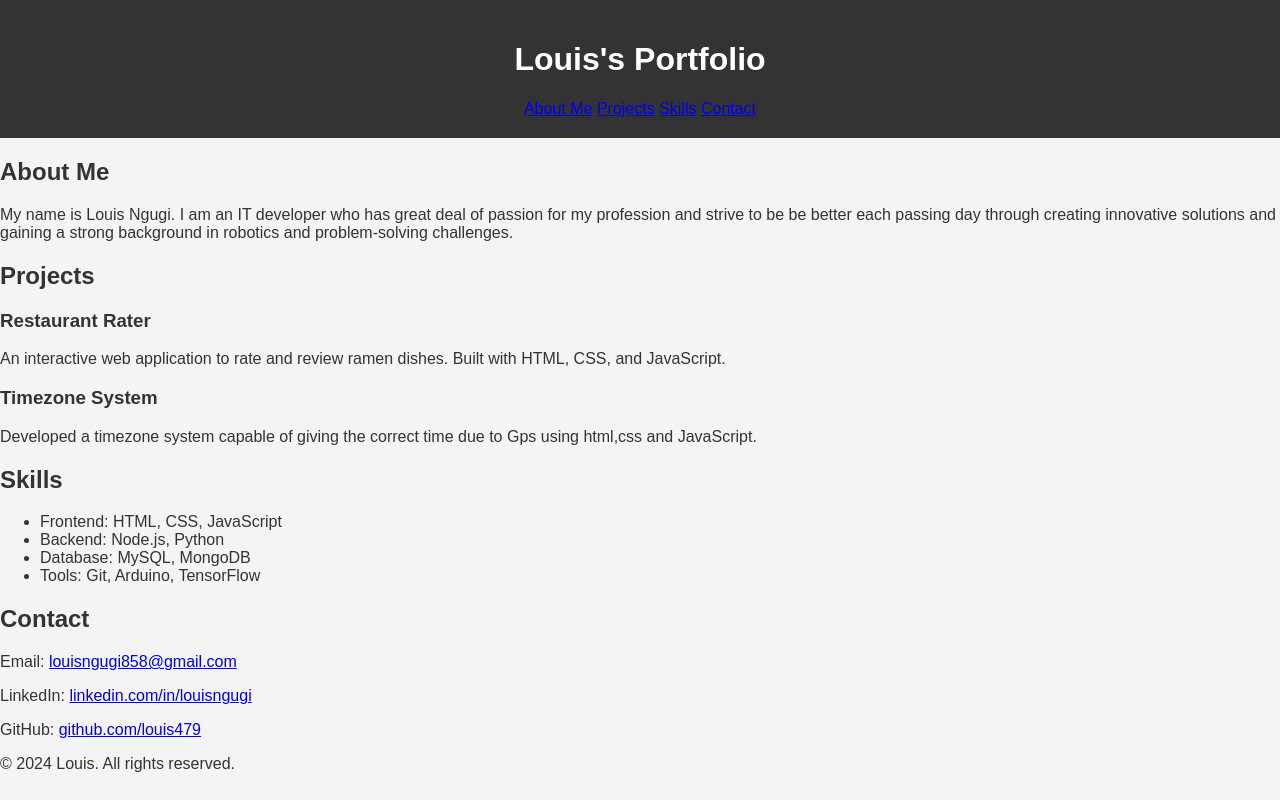
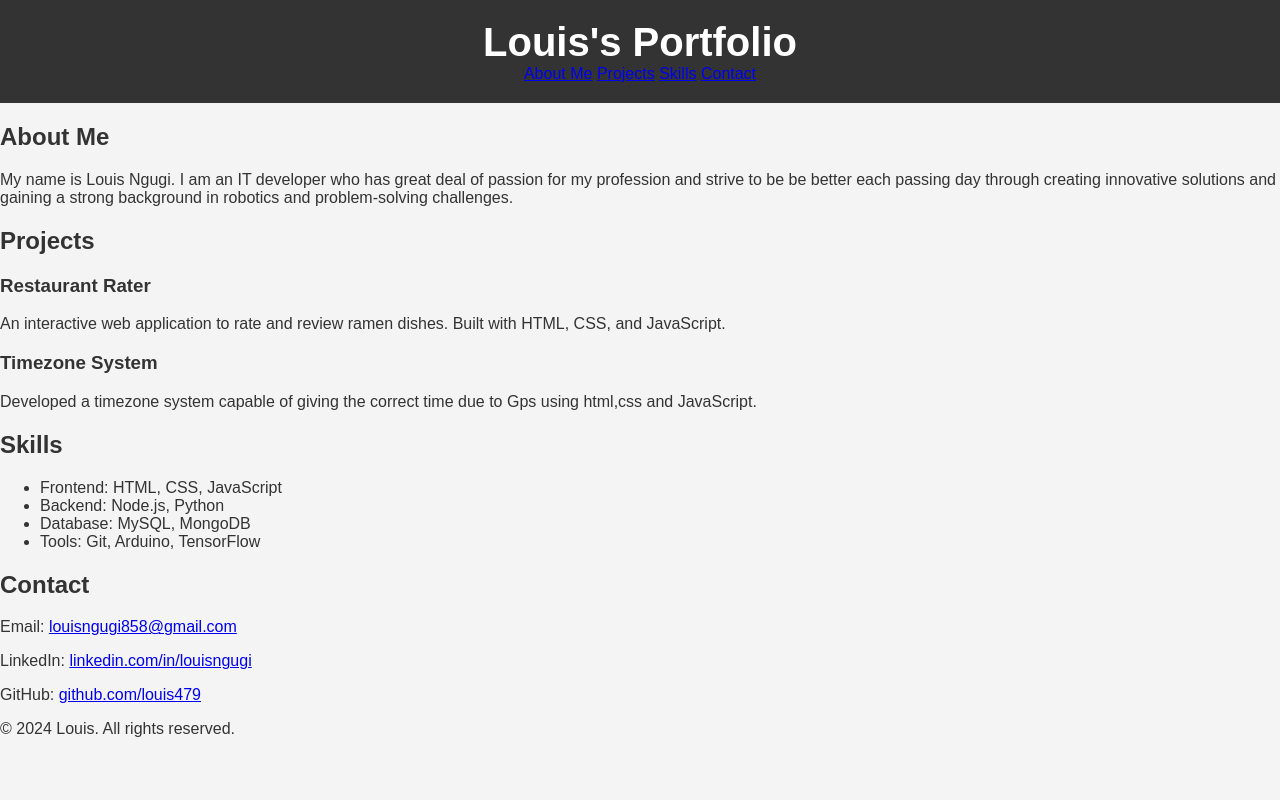
Before and after one commit to louis479/portfolio-project-assignment, a plain HTML site: page index.html in a window 1280 px wide. Drawn offline with Linux system fonts and the light colour scheme.

Commit message:
added style such as font size and margin to header h1 selector in style.css

```diff
--- a/style.css
+++ b/style.css
@@ -12,3 +12,8 @@ body {
     padding: 20px 10px;
     text-align: center;
   }
+
+  header h1 {
+    margin: 0;
+    font-size: 2.5em;
+  }
```
